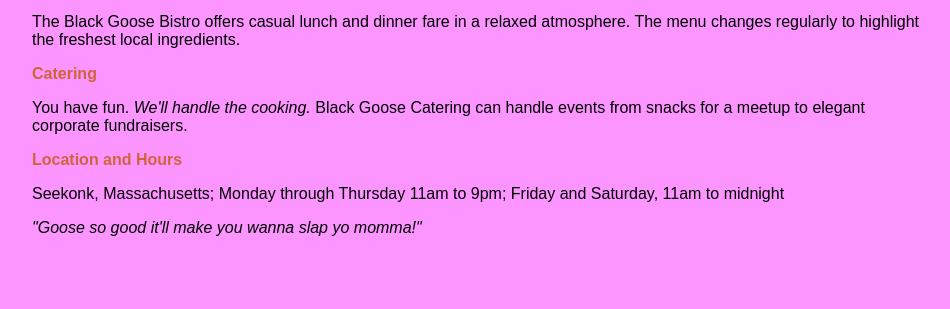
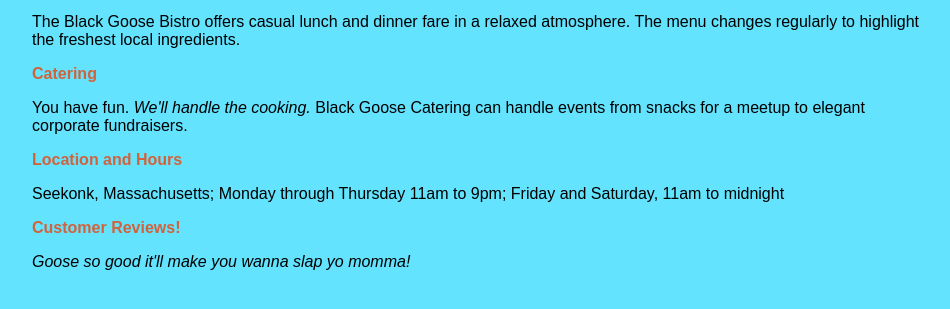
Before and after one commit to WeebSwordsman/fid, a plain HTML site: page blackgoose/index.html in a window 1280 px wide. Shown: the part 293-602 px from the top of the page, without its empty margins (160-1110 px from the left). Drawn offline with Linux system fonts and the light colour scheme.

Commit message:
Add files via upload

```diff
--- a/blackgoose/index.html
+++ b/blackgoose/index.html
@@ -7,7 +7,7 @@
 <title>Black Goose Bistro</title>
 <style>
 body {
-  background-color: #FC95FF;
+  background-color: #63e3fe;
   margin: 0 15%;
   font-family: sans-serif;
 }
@@ -39,7 +39,8 @@
 <p>Seekonk, Massachusetts;
 Monday through Thursday 11am to 9pm; Friday and Saturday, 11am to midnight</p>
 
-<p><em>"Goose so good it'll make you wanna slap yo momma!"</em></p>
+<h2>Customer Reviews!</h2>
+<p><i>Goose so good it'll make you wanna slap yo momma!</i></p>
 
 </body>
 
```
